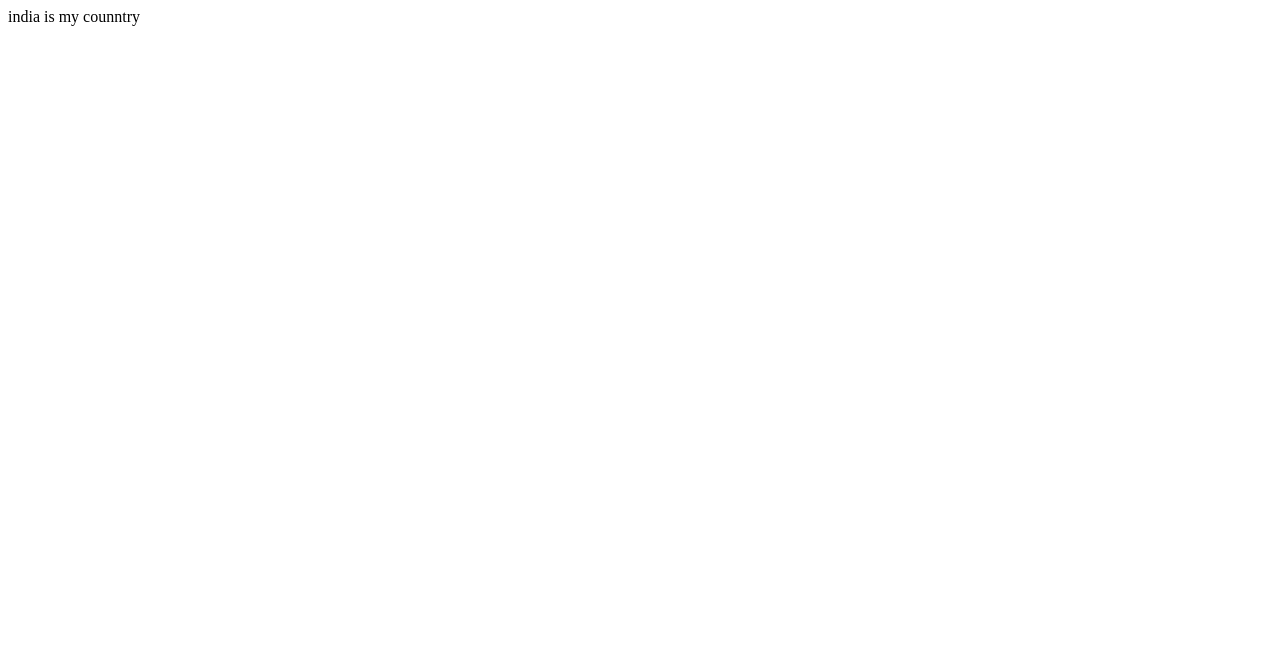
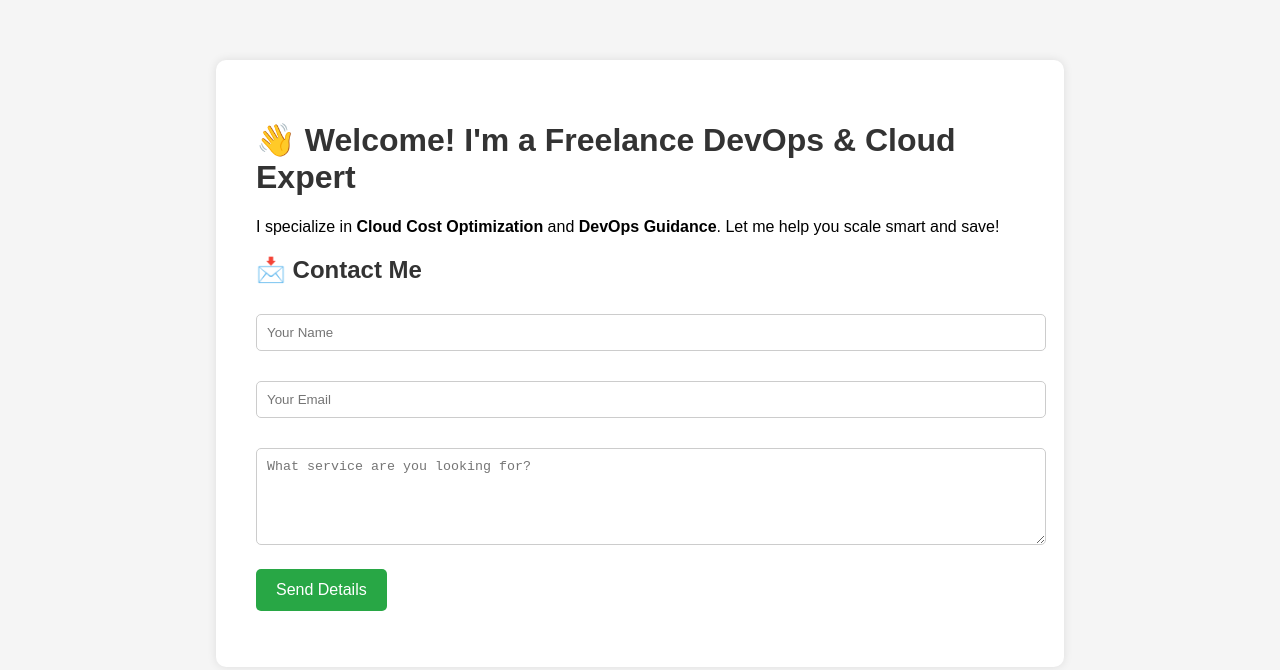
Before and after one commit to zeepharma1/trial, a plain HTML site: page index.html in a window 1280 px wide. Drawn offline with Linux system fonts and the light colour scheme.

Commit message:
update index.html

```diff
--- a/index.html
+++ b/index.html
@@ -1 +1,80 @@
-india is my counntry
+<!DOCTYPE html>
+<html lang="en">
+<head>
+  <meta charset="UTF-8">
+  <title>DevOps & Cloud Freelancer</title>
+  <style>
+    body {
+      font-family: Arial, sans-serif;
+      background: #f5f5f5;
+      margin: 0;
+      padding: 0;
+    }
+    .container {
+      width: 60%;
+      margin: auto;
+      padding: 40px;
+      background: #fff;
+      margin-top: 60px;
+      box-shadow: 0 0 10px rgba(0,0,0,0.1);
+      border-radius: 10px;
+    }
+    h1, h2 {
+      color: #333;
+    }
+    form {
+      margin-top: 20px;
+    }
+    input, textarea {
+      width: 100%;
+      padding: 10px;
+      margin: 10px 0 20px;
+      border: 1px solid #ccc;
+      border-radius: 5px;
+    }
+    button {
+      background-color: #28a745;
+      border: none;
+      color: white;
+      padding: 12px 20px;
+      font-size: 16px;
+      cursor: pointer;
+      border-radius: 5px;
+    }
+    button:hover {
+      background-color: #218838;
+    }
+  </style>
+</head>
+<body>
+  <div class="container">
+    <h1>👋 Welcome! I'm a Freelance DevOps & Cloud Expert</h1>
+    <p>I specialize in <strong>Cloud Cost Optimization</strong> and <strong>DevOps Guidance</strong>. Let me help you scale smart and save!</p>
+
+    <h2>📩 Contact Me</h2>
+    <form id="contactForm">
+      <input type="text" name="name" placeholder="Your Name" required />
+      <input type="email" name="email" placeholder="Your Email" required />
+      <textarea name="message" placeholder="What service are you looking for?" rows="5" required></textarea>
+      <button type="submit">Send Details</button>
+    </form>
+    <p id="status"></p>
+  </div>
+
+  <script>
+    document.getElementById("contactForm").addEventListener("submit", async function (e) {
+      e.preventDefault();
+      const formData = new FormData(this);
+      const data = Object.fromEntries(formData.entries());
+      const response = await fetch("http://localhost:3000/contact", {
+        method: "POST",
+        headers: { "Content-Type": "application/json" },
+        body: JSON.stringify(data)
+      });
+      const result = await response.text();
+      document.getElementById("status").innerText = result;
+      this.reset();
+    });
+  </script>
+</body>
+</html>
```
